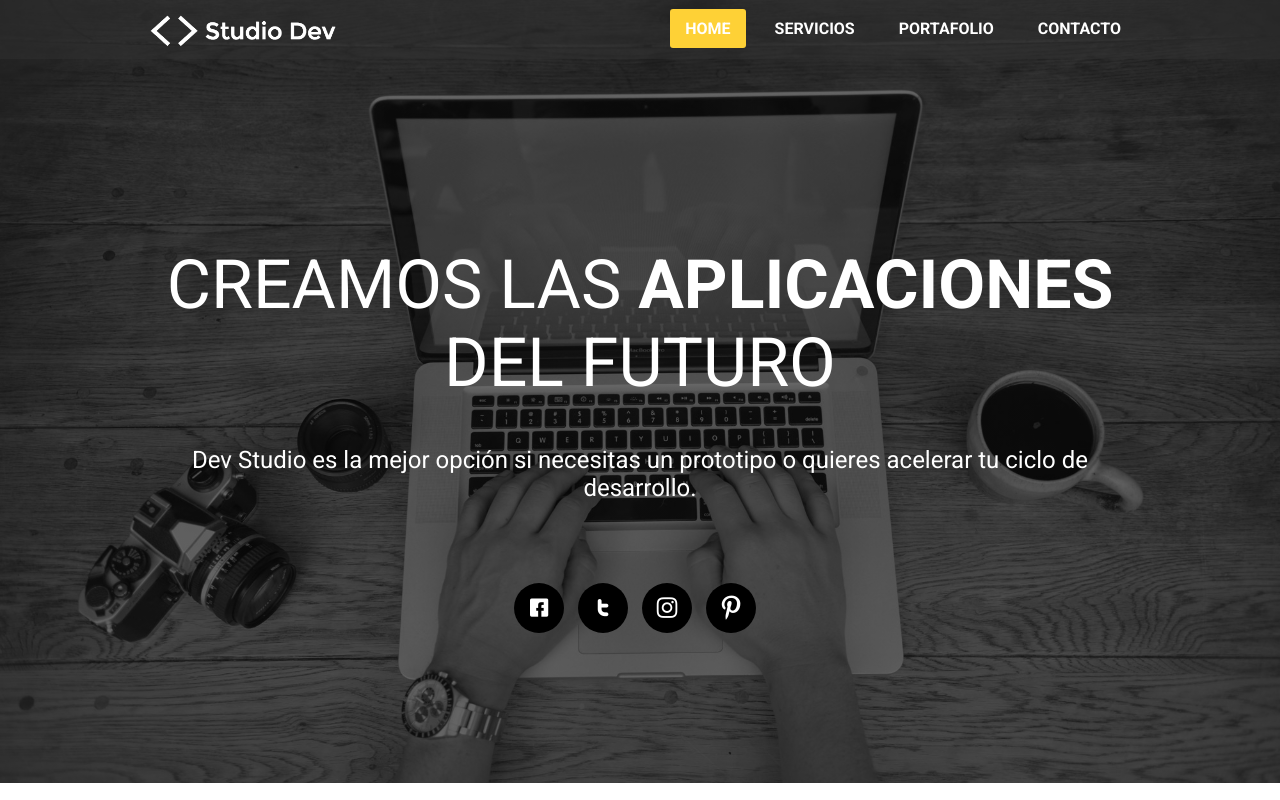
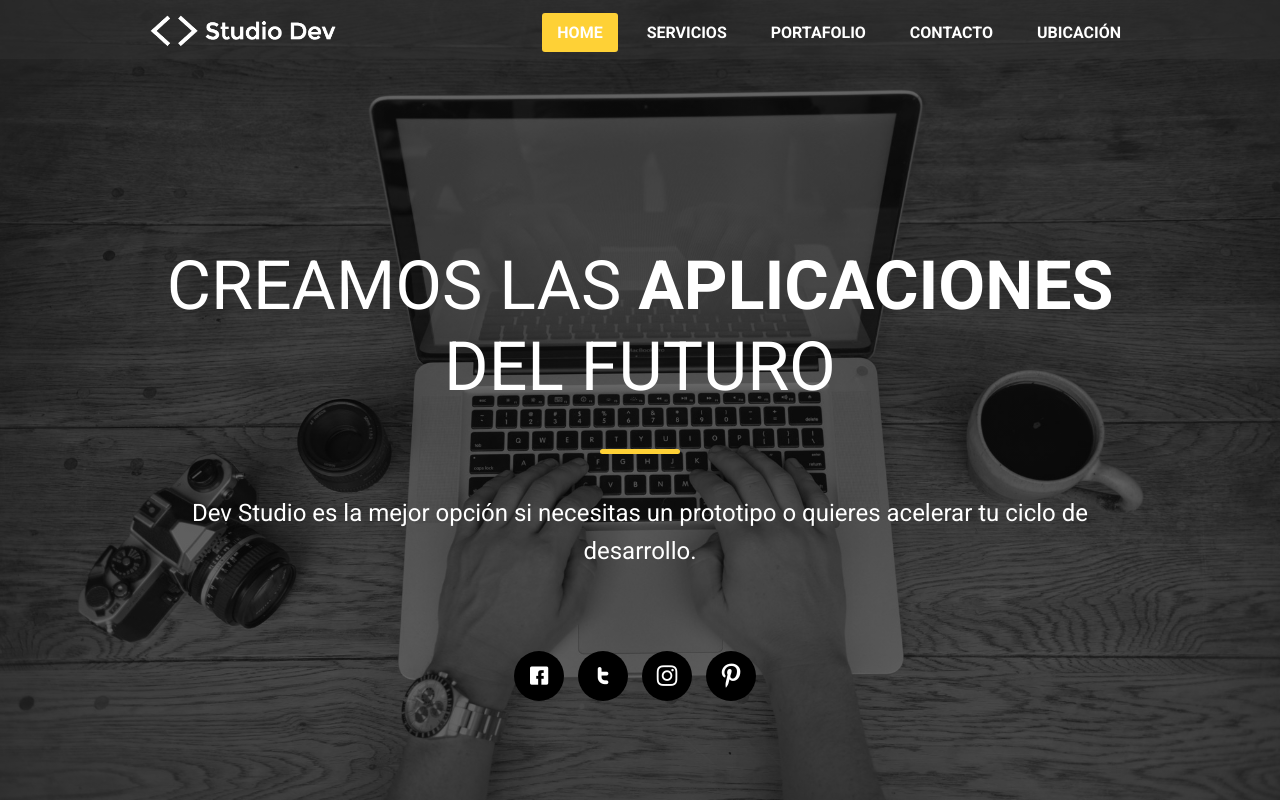
Before and after one commit to fabiofons/studioDev, a plain HTML site: page index.html in a window 1280 px wide. Shown: the top 800 px of the page. Drawn offline with nearby package versions, Linux system fonts and the light colour scheme.

Commit message:
toques finales

```diff
--- a/css/style.css
+++ b/css/style.css
@@ -4,6 +4,8 @@
 
 body {
     font-family: 'Roboto', sans-serif;
+    font-size: 16px;
+    line-height: 1.6;
 }
 
 .home-wrapper {
@@ -50,10 +52,20 @@ header nav a.active {
 #home h1 {
     font-size: 68px;
     font-weight: normal;
+    line-height: 1.2;
+    margin-bottom: 40px;
+}
+
+#home .divide {
+    width: 80px;
+    border-top: 5px solid #fed136;
+    border-radius: 5px;
+    margin: 0 auto;
 }
 
 #home p {
     font-size: 24px;
+    margin-top: 40px;
 }
 
 #home .social {
--- a/index.html
+++ b/index.html
@@ -7,6 +7,8 @@
         <link rel="stylesheet" href="css/fontello.css">
         <link rel="stylesheet" href="css/normalize.css">
         <link rel="stylesheet" href="css/style.css">
+        <script src="https://ajax.googleapis.com/ajax/libs/jquery/2.1.1/jquery.min.js"></script>
+        <script src="js/app.js"></script>
     </head>
 
     <body>
@@ -19,13 +21,14 @@
                         <a href="#servicios">SERVICIOS</a>
                         <a href="#portafolio">PORTAFOLIO</a>
                         <a href="#contacto">CONTACTO</a>
-                        <!-- <a href="#mapa">UBICACIÓN</a> -->
+                        <a href="#mapa">UBICACIÓN</a>
                     </nav>
                 </div>
             </header>
 
             <section id="home" class="container">
                 <h1>CREAMOS LAS <strong>APLICACIONES</strong> DEL FUTURO</h1>
+                <div class="divide"></div>
                 <p>Dev Studio es la mejor opción si necesitas un prototipo o quieres acelerar tu ciclo de desarrollo.</p>
                 <div class="social">
                     <a href=""><i class="icon-facebook-rect"></i></a>
--- /dev/null
+++ b/js/app.js
@@ -0,0 +1,37 @@
+$(document).ready(function () {
+    $(document).on("scroll", onScroll);
+
+    $('nav a[href^="#"]').on('click', function (e) {
+      e.preventDefault();
+      $(document).off("scroll");
+
+      $('nav a').each(function () {
+        $(this).removeClass('active');
+      })
+      $(this).addClass('active');
+
+      var target = this.hash;
+      $target = $(target);
+      $('html, body').stop().animate({
+        'scrollTop': $target.offset().top+2
+      }, 500, 'swing', function () {
+        window.location.hash = target;
+        $(document).on("scroll", onScroll);
+      });
+    });
+  });
+
+  function onScroll(event){
+    var scrollPosition = $(document).scrollTop();
+    $('nav a').each(function () {
+      var currentLink = $(this);
+      var refElement = $(currentLink.attr("href"));
+      if (refElement.position().top <= scrollPosition && refElement.position().top + refElement.height() > scrollPosition) {
+        $('nav a').removeClass("active");
+        currentLink.addClass("active");
+      }
+      else{
+        currentLink.removeClass("active");
+      }
+    });
+  }
```
